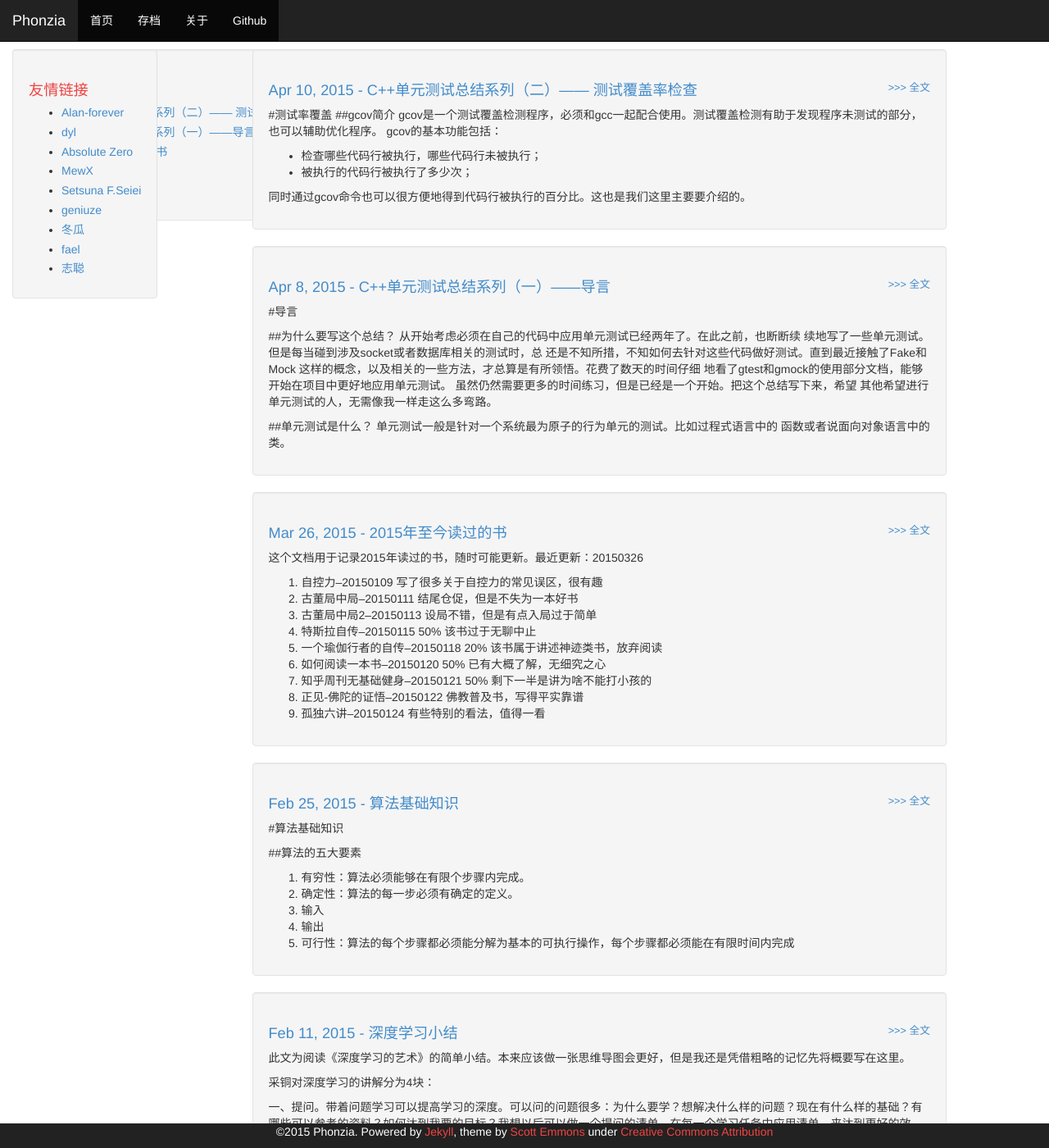
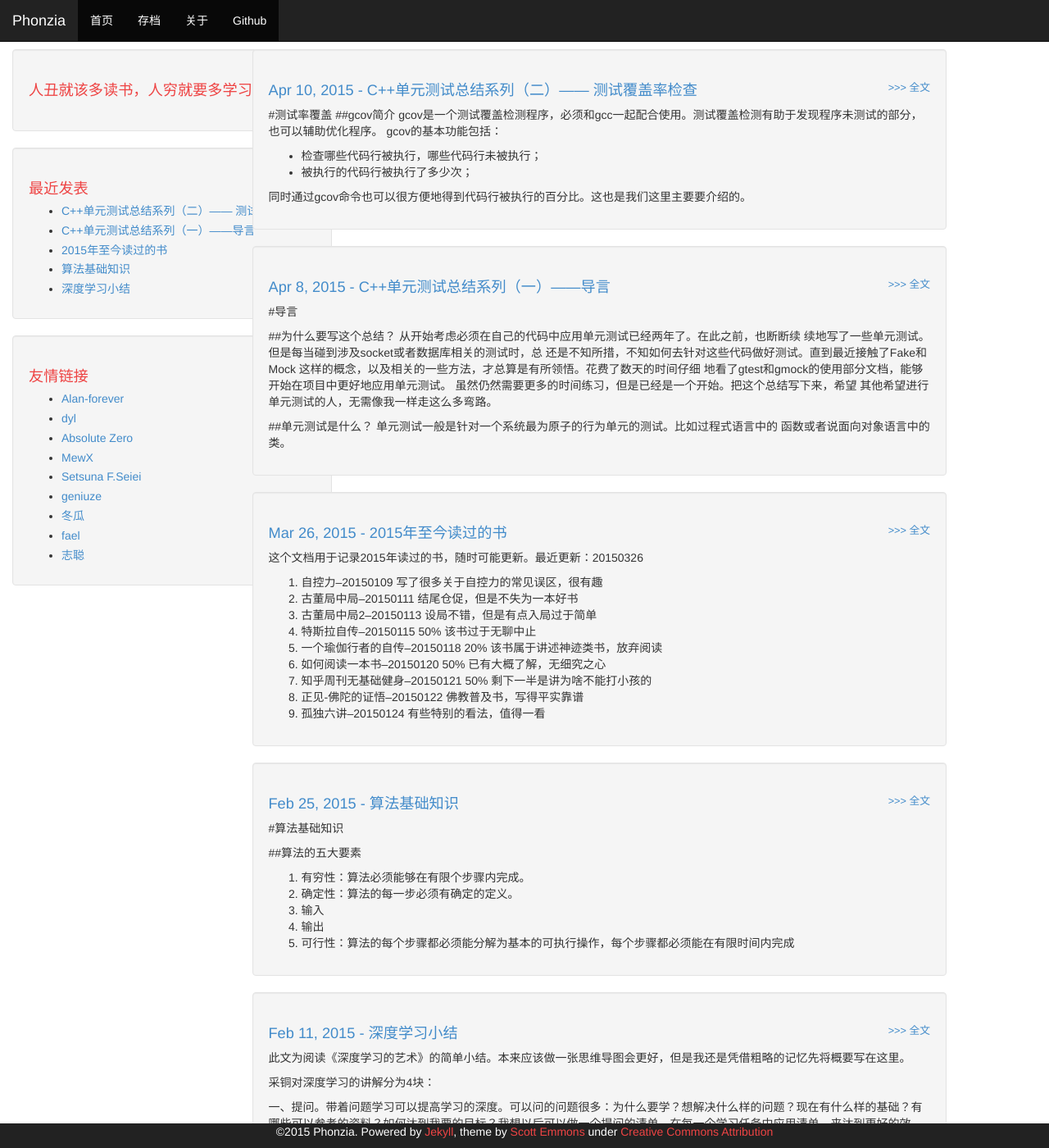
Before and after one commit to phonzia/old_blog, a Jekyll site: the page built from index.html, in a window 1280 px wide and 1400 px high. Shown: the whole window at 82% size. Built offline with Jekyll 4.4.1, drawn with Linux system fonts in a browser that asks for light colours; Markdown is read by kramdown in place of the engine named in the settings.

Commit message:
change css

```diff
--- a/_includes/sidebar.html
+++ b/_includes/sidebar.html
@@ -1,3 +1,4 @@
+<div class="sidebar-whole">
 <div class="sidebar well">
     <h1>{{ site.description }}<h1>
 </div>
@@ -14,3 +15,4 @@
 <div class="sidebar well">
 {% include links-list.html %}
 </div>
+</div>
--- a/css/theme.css
+++ b/css/theme.css
@@ -15,7 +15,7 @@ body {
     color: #ee4444;
 }
 
-.sidebar {
+.sidebar-whole {
     float: left;
     position: fixed;
 }
```
